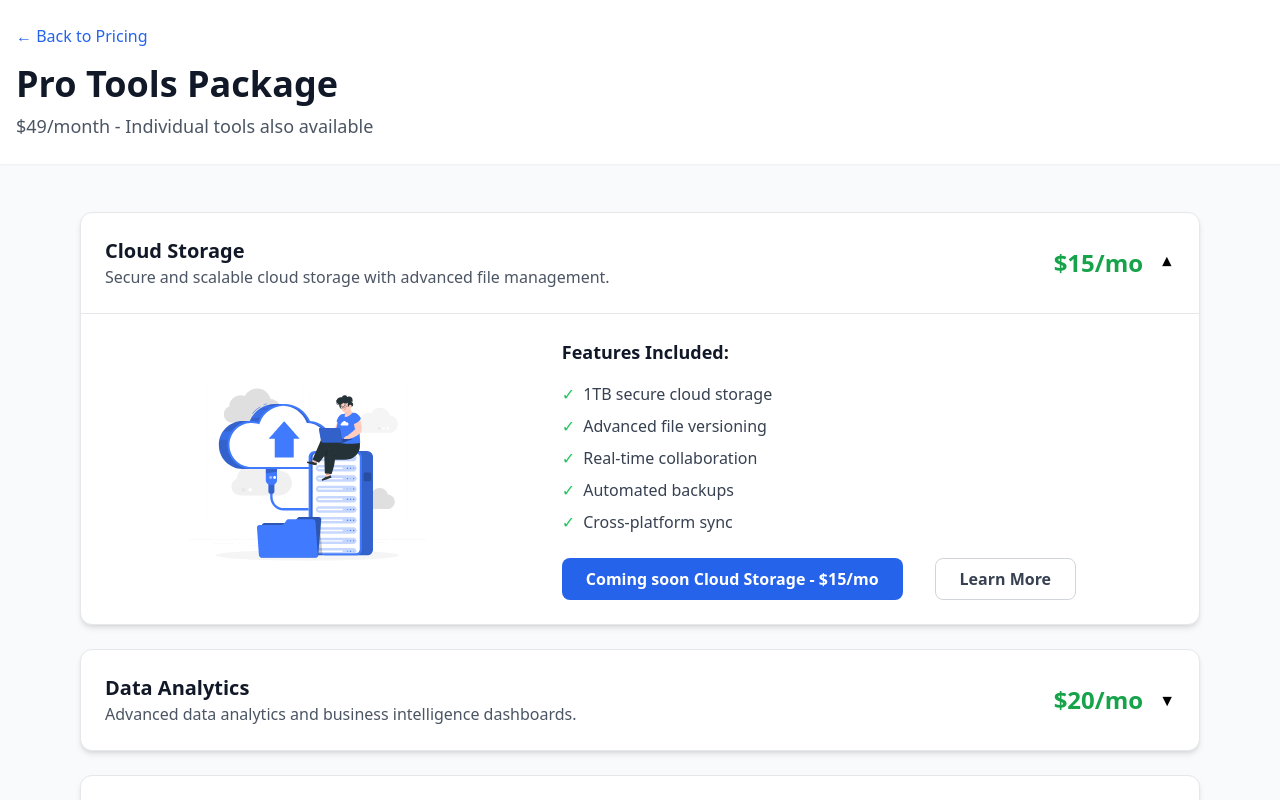
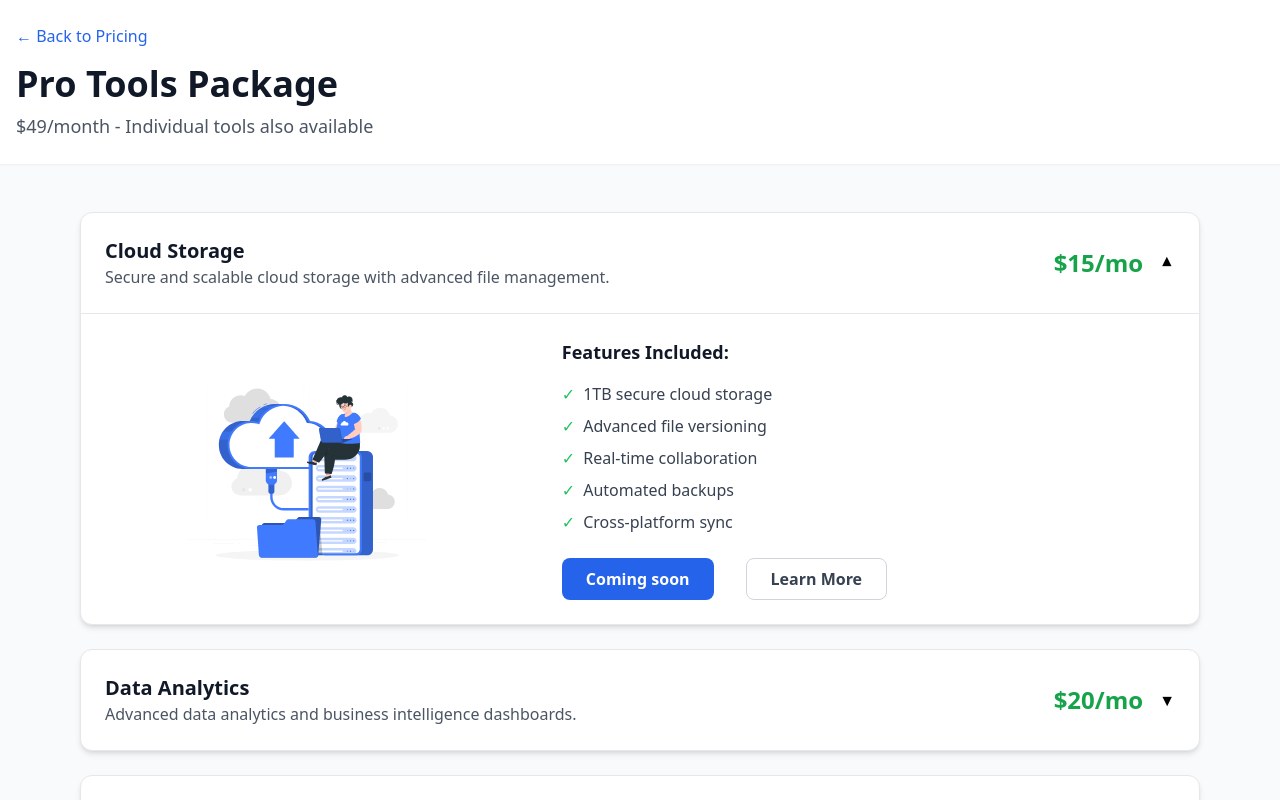
Before and after one commit to Gitkontrol/ecocompute, a Next.js app: page /pro-tools in a window 1280 px wide. Both pictures are taken after a click on the button 640 px from the left and 263 px from the top of the page. Shown: the top 800 px of the page. Built offline with nearby package versions, Linux system fonts and the light colour scheme; no server answers.

Commit message:
pricing styling final/location updated

```diff
--- a/src/app/pro-tools/page.js
+++ b/src/app/pro-tools/page.js
@@ -217,8 +217,8 @@ const startCheckout = async (priceId,toolName) => {
                           // onClick={() => requireAuth(() => handleCheckout(tool.priceId, tool.title))}
                           disabled={!paymentsEnabled || isLoading}
                           className="bg-blue-600 hover:bg-blue-700 text-white px-6 py-2 rounded-lg font-semibold transition-colors">
-                          {/* {isLoading ? 'Redirecting...' : 'Subscribe to'}  */}
-                          {paymentsEnabled ? 'Subscribe':'Coming soon'} {tool.title} - {tool.monthlyPrice}/mo
+                          {/* {isLoading ? 'Redirecting...' : 'Subscribe to'}  {tool.title} - {tool.monthlyPrice}/mo */}
+                          {paymentsEnabled ? 'Subscribe':'Coming soon'}
                         </button>
                          {/* 🔐 Auth Modal */}
                               <AuthModal
```
